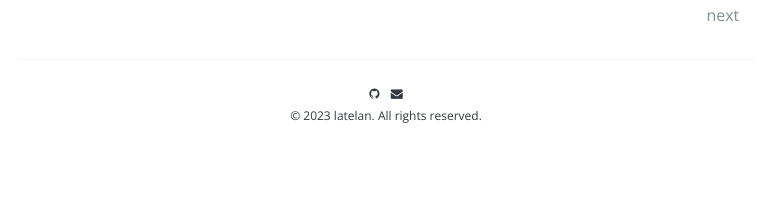
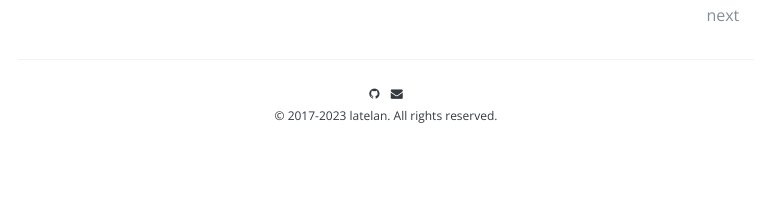
Before and after one commit to latelan/zero, a Jekyll site: the page built from index.html, in a window 1280 px wide. Shown: the part 968-1170 px from the top of the page, without its empty margins (254-1024 px from the left). Built offline with Jekyll 4.4.1, drawn with Linux system fonts in a browser that asks for light colours; the list of posts is cut into pages by our own code; comment, search, counter and statistics services are not loaded.

Commit message:
correct copyright year

```diff
--- a/_config.yml
+++ b/_config.yml
@@ -10,7 +10,7 @@ author:
   email:            abelxiyou@qq.com
 
 copyright:
-  year:             2023
+  year:             2017-2023
   name:             latelan
 
 # Google-analytics
```
